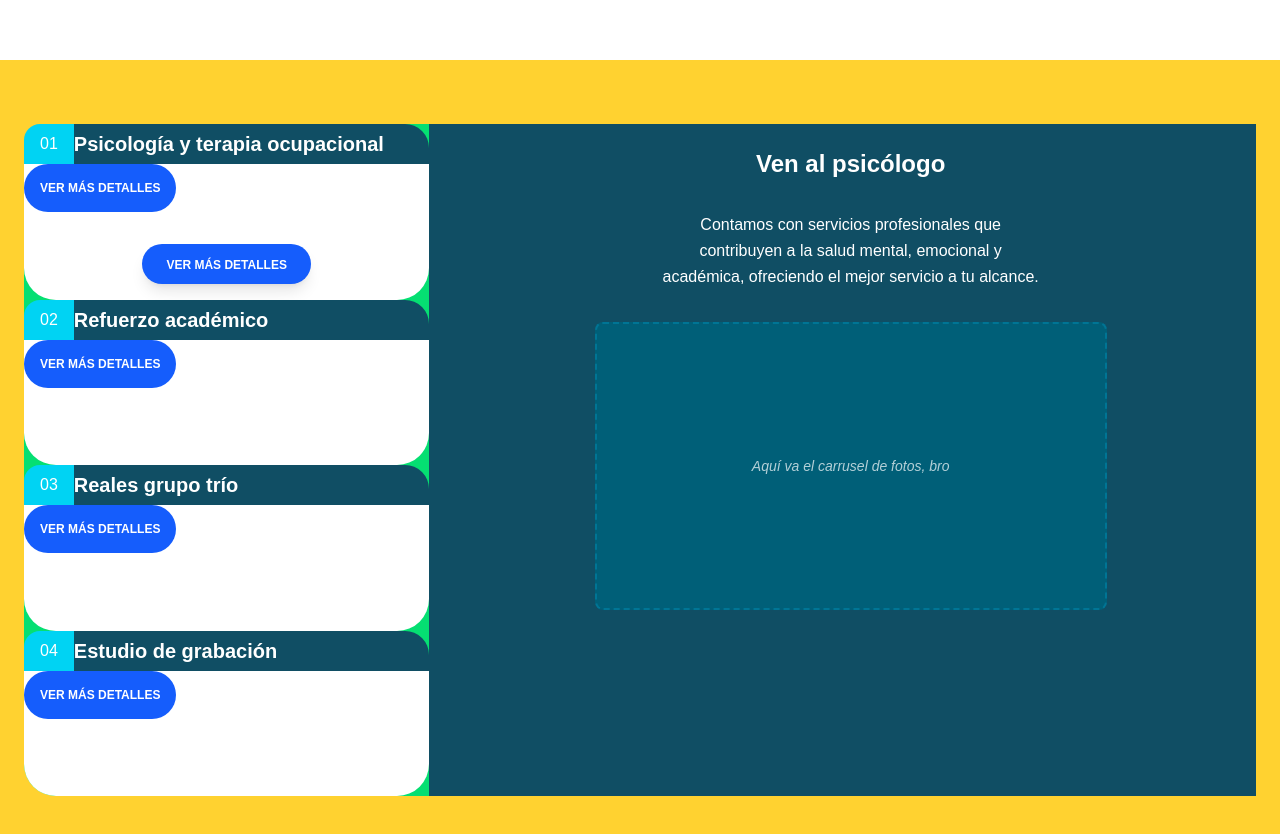
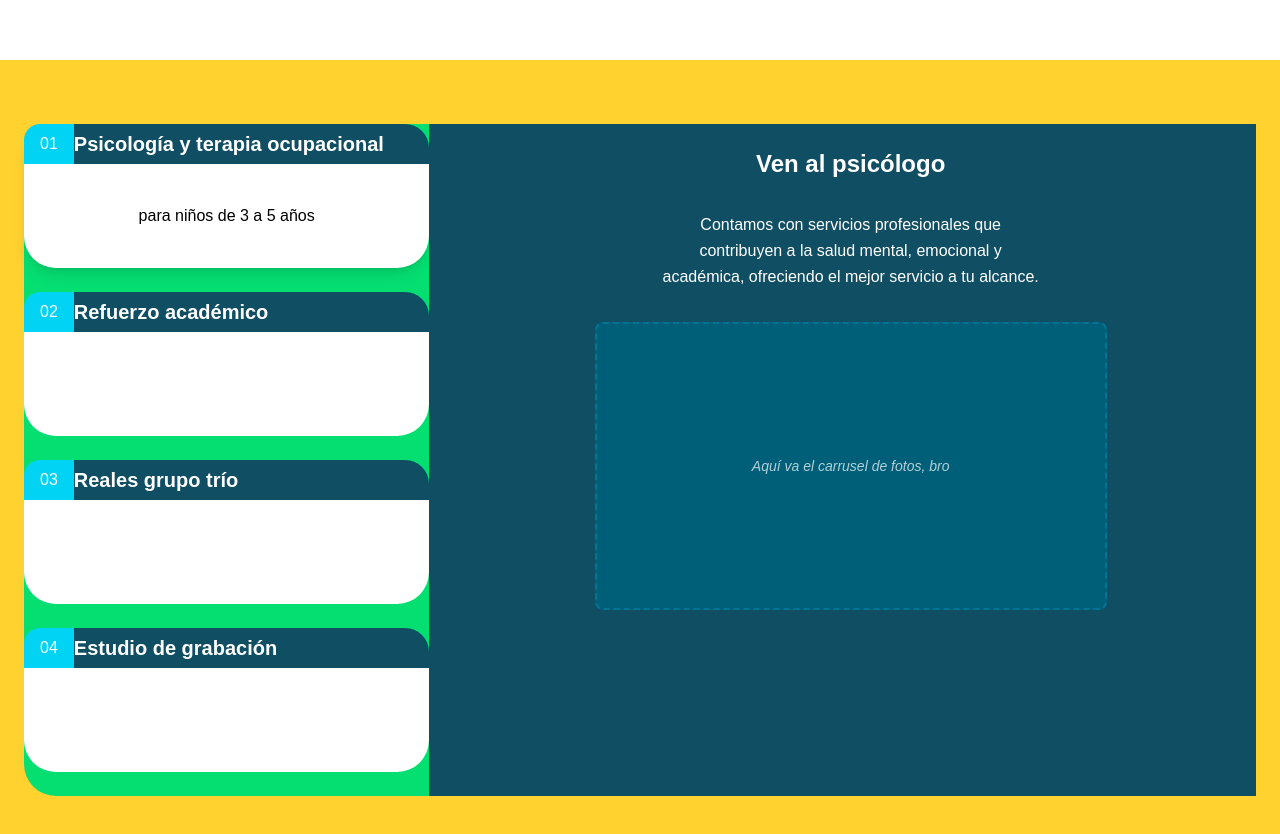
Before and after one commit to joansalcedo1/somos_arte, a React (Vite) app: page / in a window 1280 px wide. Shown: the part 820-1654 px from the top of the page. Built offline with nearby package versions, Linux system fonts and the light colour scheme.

Commit message:
texto oculto se muestra

```diff
--- a/src/section/Eventos.jsx
+++ b/src/section/Eventos.jsx
@@ -5,13 +5,14 @@ import { motion, AnimatePresence } from "framer-motion";
 export default function Eventos() {
     const [openIndex, setOpenIndex] = useState(0);
     const divVariants = {
-
+        open: { opacity: 1, height: "auto", transition: { duration: 0.3 } },
+        closed: { opacity: 0, height: 0, transition: { duration: 0.3 } },
     }
     const servicios = [
-        { id: 1, titulo: "Psicología y terapia ocupacional", desciprcion: "Contamos con servicios profesionales que contribuyen a la salud mental, emocional y académica, ofreciendo el mejor servicio a tu alcance.", imagen: null },
-        { id: 2, titulo: "Refuerzo académico", desciprcion: "Contamos con servicios profesionales que contribuyen a la salud mental, emocional y académica, ofreciendo el mejor servicio a tu alcance.", imagen: null },
-        { id: 3, titulo: "Reales grupo trío", desciprcion: "Contamos con servicios profesionales que contribuyen a la salud mental, emocional y académica, ofreciendo el mejor servicio a tu alcance.", imagen: null },
-        { id: 4, titulo: "Estudio de grabación", desciprcion: "Contamos con servicios profesionales que contribuyen a la salud mental, emocional y académica, ofreciendo el mejor servicio a tu alcance.", imagen: null },
+        { id: 1, titulo: "Psicología y terapia ocupacional", desciprcion: "Contamos con servicios profesionales que contribuyen a la salud mental, emocional y académica, ofreciendo el mejor servicio a tu alcance.", imagen: null,contenidoOculto:"para niños de 3 a 5 años" },
+        { id: 2, titulo: "Refuerzo académico", desciprcion: "Contamos con servicios profesionales que contribuyen a la salud mental, emocional y académica, ofreciendo el mejor servicio a tu alcance.", imagen: null,contenidoOculto:"para niños de 5 a 7 años" },
+        { id: 3, titulo: "Reales grupo trío", desciprcion: "Contamos con servicios profesionales que contribuyen a la salud mental, emocional y académica, ofreciendo el mejor servicio a tu alcance.", imagen: null,contenidoOculto:"para niños de 7 a 10 años" },
+        { id: 4, titulo: "Estudio de grabación", desciprcion: "Contamos con servicios profesionales que contribuyen a la salud mental, emocional y académica, ofreciendo el mejor servicio a tu alcance.", imagen: null, contenidoOculto:"para niños de 10 a 12 años"},
     ]
     return (
         <section className="h-screen bg-amber-300 flex flex-col items-center p-6 ">
@@ -20,18 +21,13 @@ export default function Eventos() {
 
 
                     {servicios.map((item, index) => (
-                        <div key={item.id} className="flex-1 flex flex-col bg-white rounded-4xl">
+                        <div key={item.id} className={`flex-1 flex flex-col bg-white rounded-4xl ${openIndex === index ? "shadow-lg" : ""} mb-6 cursor-pointer transition-shadow`} onClick={() => setOpenIndex(openIndex === index ? null : index)}>
                             {/*Truco para hacer la esquina redondeada del bloque azul sin afectar el bloque blanco*/}
                             <div className="flex items-center bg-cyan-900 rounded-t-3xl text-white">
                                 <p className="px-4 py-2 bg-cyan-400 rounded-tl-2xl">
                                     {item.id < 10 ? `0${item.id}` : item.id}
                                 </p>
                                 <h3 className="text-xl font-bold ">{item.titulo}</h3>
-                            </div>
-                            <div className="">
-                                <button className="bg-blue-600 hover:bg-blue-700 py-4  px-4 transition-colors text-white rounded-full text-xs font-bold uppercase cursor-pointer">
-                                    ver más detalles
-                                </button>
                             </div>
                             <AnimatePresence>
                                 {openIndex === index && (
@@ -41,10 +37,8 @@ export default function Eventos() {
                                         exit={{ opacity: 0 }}
                                         className="flex flex-col items-center justify-center flex-1 p-4"
                                     >
-                                        <div className="mt-4 bg-blue-600 hover:bg-blue-700 transition-colors px-6 py-2 rounded-full shadow-lg">
-                                            <button className="text-white text-xs font-bold uppercase cursor-pointer">
-                                                ver más detalles
-                                            </button>
+                                        <div className="">
+                                            {item.contenidoOculto}
                                         </div>
                                     </motion.div>
                                 )}
```
